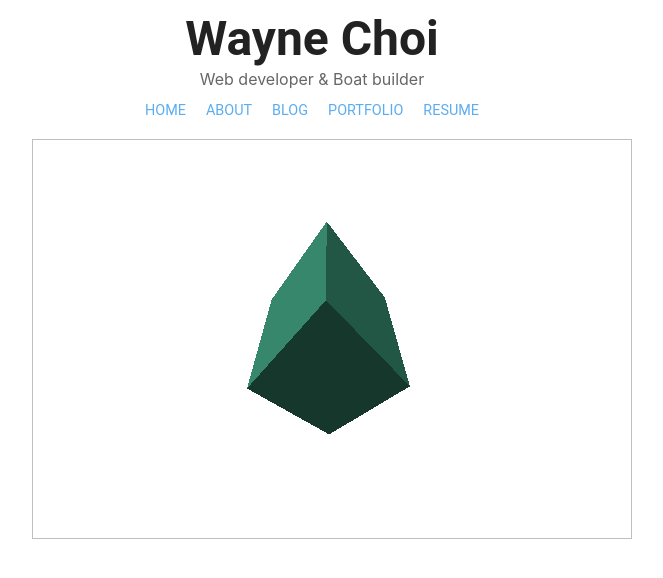
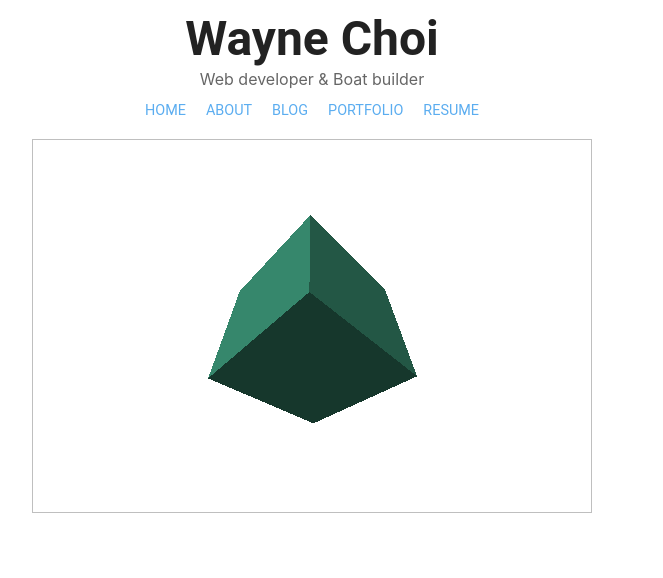
Before and after one commit to radicalDilettante/expired-waynechi.dev, a Next.js app: page / in a window 1280 px wide. Shown: the top 578 px of the page, without its empty margins (328-991 px from the left). Built offline with nearby package versions, Linux system fonts and the light colour scheme.

Commit message:
style animatin page

```diff
--- a/components/home/animation.jsx
+++ b/components/home/animation.jsx
@@ -1,4 +1,4 @@
-import React, { useEffect, useRef, useState } from "react";
+import React, { useEffect, useRef, useState, useCallback } from "react";
 import {
   BoxGeometry,
   Mesh,
@@ -14,12 +14,13 @@ import styles from "./animation.module.css";
 
 export default function Animation() {
   const canvas = useRef(null);
-  const width = 580;
-  const height = 380;
+
   useEffect(() => {
     const renderer = new WebGLRenderer();
+    canvas.current.appendChild(renderer.domElement);
+    const width = canvas.current.offsetWidth;
+    const height = (width * 2) / 3;
     renderer.setSize(width, height);
-    canvas.current.appendChild(renderer.domElement);
 
     const fov = 75; //filed of view
     const aspect = 2; //default ratio
@@ -55,6 +56,10 @@ export default function Animation() {
     function render(time) {
       time *= 0.001; // convert time to seconds
 
+      const canvas = renderer.domElement;
+      camera.aspect = canvas.clientWidth / canvas.clientHeight;
+      camera.updateProjectionMatrix();
+
       cube.rotation.x = time;
       cube.rotation.y = time;
 
@@ -64,6 +69,5 @@ export default function Animation() {
     }
     requestAnimationFrame(render);
   }, []);
-
   return <div ref={canvas} className={styles.container}></div>;
 }
--- a/components/home/animation.module.css
+++ b/components/home/animation.module.css
@@ -1,3 +1,3 @@
 .container {
-  margin: 5px;
+  width: 100%;
 }
--- a/pages/index.module.css
+++ b/pages/index.module.css
@@ -1,6 +1,5 @@
 .box {
-  width: 600px;
-  height: 400px;
+  width: 100%-40px;
   margin: 20px;
   border: 1px solid rgba(0, 0, 0, 0.25);
 }
```
